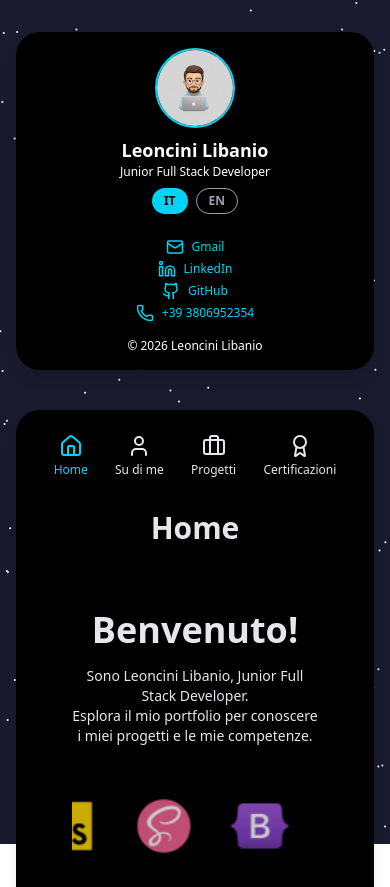
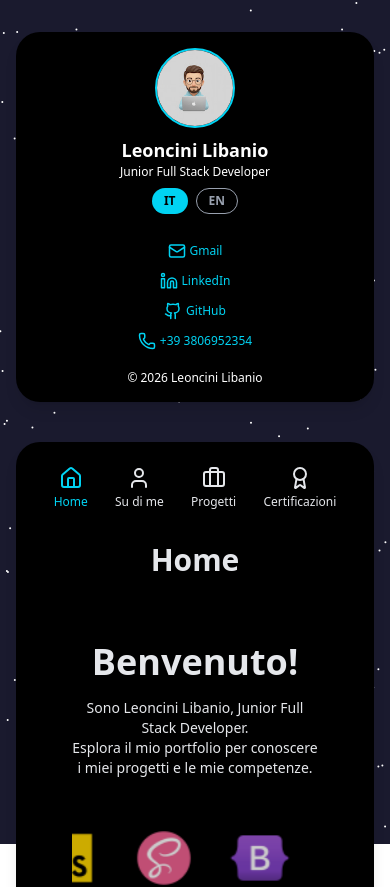
Before and after one commit to LLeo93/LLPortfolio, a React (Vite) app: page / in a window 390 px wide. Shown: the top 887 px of the page. Built offline with nearby package versions, Linux system fonts and the light colour scheme.

Commit message:
refactoring e testing

```diff
--- /dev/null
+++ b/src/components/BackgroundLayer.tsx
@@ -0,0 +1,15 @@
+import { lazy, Suspense } from 'react';
+
+const AnimatedBackground = lazy(() => import('./AnimatedBackground'));
+
+const BackgroundLayer = () => {
+  return (
+    <div className="absolute inset-0 z-0" aria-hidden="true">
+      <Suspense fallback={<div className="w-full h-full bg-[#1A1A2E]" />}>
+        <AnimatedBackground />
+      </Suspense>
+    </div>
+  );
+};
+
+export default BackgroundLayer;
--- a/src/components/Layout.tsx
+++ b/src/components/Layout.tsx
@@ -1,7 +1,7 @@
-import React, { lazy, Suspense } from 'react';
-const AnimatedBackground = lazy(() => import('./AnimatedBackground.tsx'));
-import Sidebar from './Sidebar.tsx';
-import MainContent from './MainContent.tsx';
+import React from 'react';
+import Sidebar from './Sidebar';
+import MainContent from './MainContent';
+import BackgroundLayer from './BackgroundLayer';
 
 interface LayoutProps {
   children: React.ReactNode;
@@ -9,13 +9,16 @@ interface LayoutProps {
 
 const Layout: React.FC<LayoutProps> = ({ children }) => {
   return (
-    <div className="relative min-h-screen text-white font-sans p-4 md:p-8 flex flex-col items-center justify-center lg:flex-row lg:items-start lg:justify-center">
-      <div className="absolute inset-0 z-0 " aria-hidden="true">
-        <Suspense fallback={<div className="bg-[#1A1A2E] w-full h-full" />}>
-          <AnimatedBackground />
-        </Suspense>
-      </div>
-      <div className="relative z-10 flex flex-col items-center justify-center w-full lg:flex-row lg:items-start lg:justify-center lg:gap-8 lg:p-10">
+    <div className="relative min-h-screen text-white font-sans">
+      <BackgroundLayer />
+      <div
+        className="
+          relative z-10
+          p-4 md:p-8
+          flex flex-col items-center justify-center
+          lg:flex-row lg:items-start lg:justify-center
+        "
+      >
         <Sidebar />
         <MainContent>{children}</MainContent>
       </div>
--- a/src/components/Sidebar.tsx
+++ b/src/components/Sidebar.tsx
@@ -99,7 +99,12 @@ const Sidebar: React.FC = () => {
       >
         <a
           href="mailto:liba.leoncini@gmail.com"
-          className="flex items-center justify-center lg:justify-start gap-2 break-all transform transition-transform duration-300 hover:scale-105 text-cyan-400"
+          className=" flex items-center justify-center lg:justify-start gap-1
+    break-all
+    px-2 py-1
+    min-h-[24px]
+    transform transition-transform duration-300 hover:scale-105
+    text-cyan-400"
         >
           <MailIcon size={18} />
           {t('me.social.gmail')}
@@ -108,7 +113,12 @@ const Sidebar: React.FC = () => {
           href="https://www.linkedin.com/in/libanio-leoncini/"
           target="_blank"
           rel="noopener noreferrer"
-          className="flex items-center justify-center lg:justify-start gap-2 break-all transform transition-transform duration-300 hover:scale-105 text-cyan-400"
+          className=" flex items-center justify-center lg:justify-start gap-1
+    break-all
+    px-2 py-1
+    min-h-[24px]
+    transform transition-transform duration-300 hover:scale-105
+    text-cyan-400"
         >
           <LinkedinIcon size={18} />
           {t('me.social.linkedin')}
@@ -117,14 +127,24 @@ const Sidebar: React.FC = () => {
           href="https://github.com/LLeo93"
           target="_blank"
           rel="noopener noreferrer"
-          className="flex items-center justify-center lg:justify-start gap-2 break-all transform transition-transform duration-300 hover:scale-105 text-cyan-400"
+          className=" flex items-center justify-center lg:justify-start gap-1
+    break-all
+    px-2 py-1
+    min-h-[24px]
+    transform transition-transform duration-300 hover:scale-105
+    text-cyan-400"
         >
           <GithubIcon size={18} />
           {t('me.social.github')}
         </a>
         <a
           href="tel:+393806952354"
-          className="flex items-center justify-center lg:justify-start gap-2 break-all transform transition-transform duration-300 hover:scale-105 text-cyan-400"
+          className=" flex items-center justify-center lg:justify-start gap-1
+    break-all
+    px-2 py-1
+    min-h-[24px]
+    transform transition-transform duration-300 hover:scale-105
+    text-cyan-400"
         >
           <PhoneCall size={18} />
           {t('me.phone')}
--- /dev/null
+++ b/src/hooks/useStarfield.ts
@@ -0,0 +1,65 @@
+import { useEffect } from 'react';
+export function useStarfield(
+  canvasRef: React.RefObject<HTMLCanvasElement | null>,
+) {
+  useEffect(() => {
+    const canvas = canvasRef.current;
+    if (!canvas) return;
+    const ctx = canvas.getContext('2d');
+    if (!ctx) return;
+
+    let animationId: number;
+    let w = (canvas.width = window.innerWidth);
+    let h = (canvas.height = window.innerHeight);
+
+    const stars = Array.from({ length: 200 }, () => ({
+      x: Math.random() * w,
+      y: Math.random() * h,
+      speed: Math.random() * 1.5 + 0.5,
+      size: 1,
+    }));
+
+    const prefersReducedMotion = window.matchMedia(
+      '(prefers-reduced-motion: reduce)',
+    ).matches;
+
+    const resize = () => {
+      w = canvas.width = window.innerWidth;
+      h = canvas.height = window.innerHeight;
+    };
+
+    const draw = () => {
+      ctx.clearRect(0, 0, w, h);
+      ctx.fillStyle = '#fff';
+      stars.forEach((s) => {
+        ctx.beginPath();
+        ctx.arc(s.x, s.y, s.size, 0, Math.PI * 2);
+        ctx.fill();
+      });
+    };
+
+    const update = () => {
+      stars.forEach((s) => {
+        s.y += s.speed;
+        if (s.y > h) {
+          s.y = 0;
+          s.x = Math.random() * w;
+        }
+      });
+    };
+
+    const animate = () => {
+      if (!prefersReducedMotion) update();
+      draw();
+      animationId = requestAnimationFrame(animate);
+    };
+
+    window.addEventListener('resize', resize);
+    animate();
+
+    return () => {
+      window.removeEventListener('resize', resize);
+      cancelAnimationFrame(animationId);
+    };
+  }, []);
+}
--- /dev/null
+++ b/src/hooks/useThrottle.ts
@@ -0,0 +1,14 @@
+export function useThrottle<T extends (...args: any[]) => void>(
+  fn: T,
+  delay: number,
+): T {
+  let last = 0;
+
+  return ((...args: any[]) => {
+    const now = Date.now();
+    if (now - last >= delay) {
+      last = now;
+      fn(...args);
+    }
+  }) as T;
+}
```
